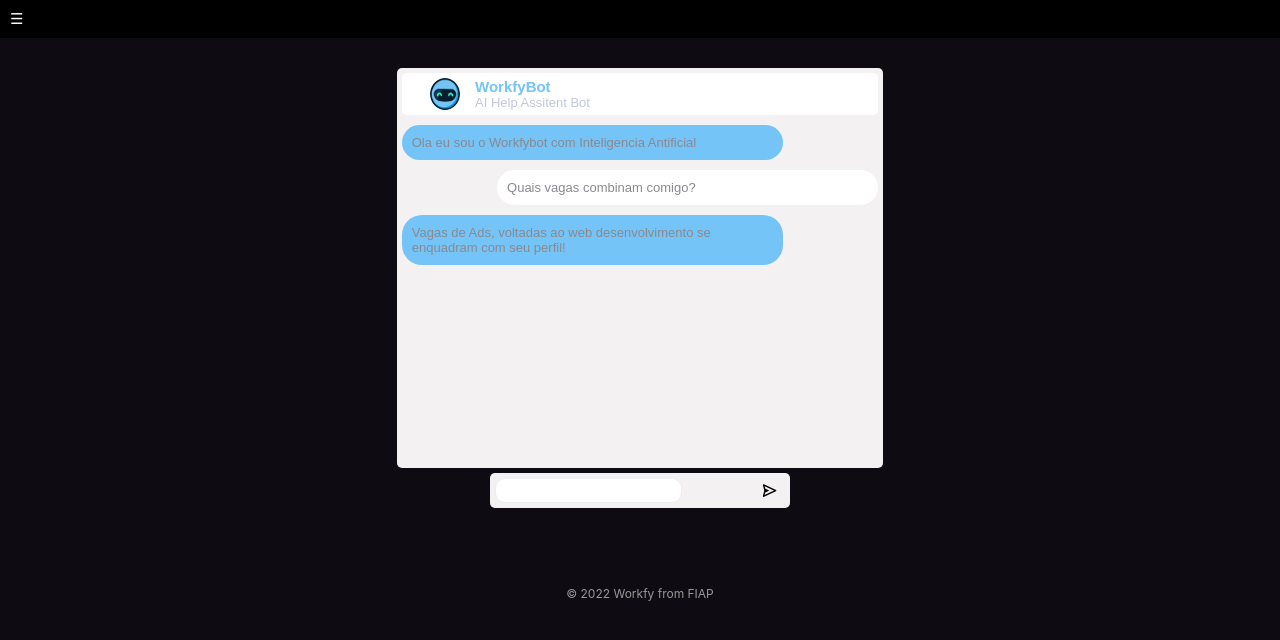
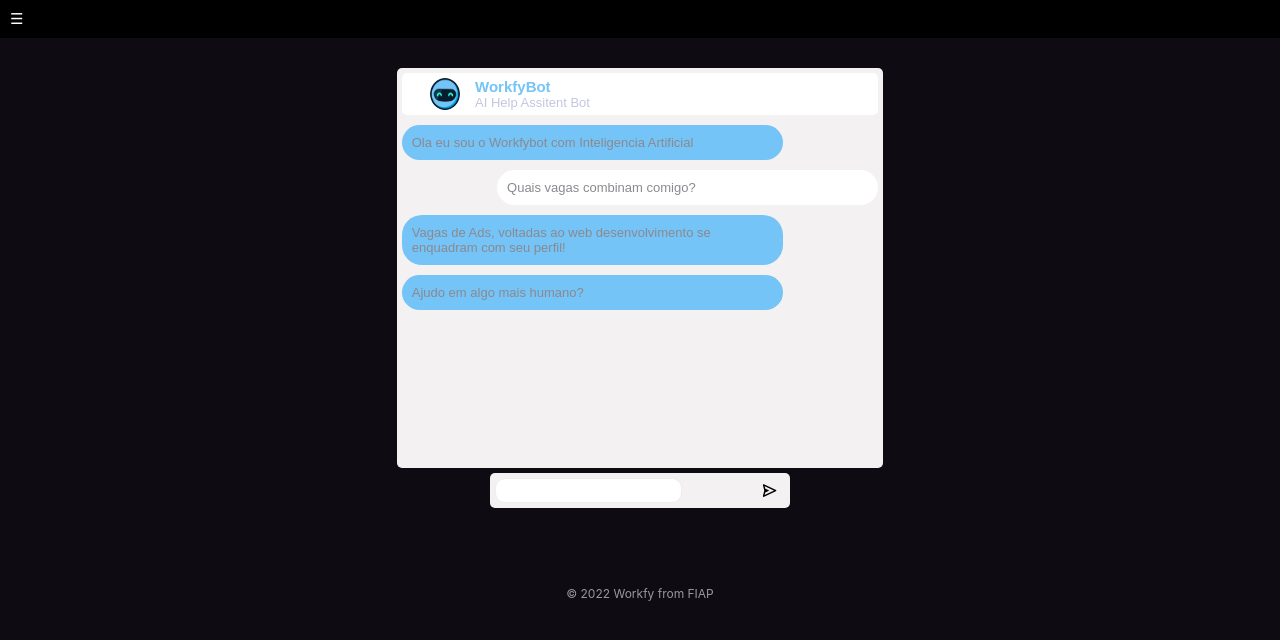
Before and after one commit to febrenos/workfy, a plain HTML site: page chatBot.html in a window 1280 px wide. Drawn offline with nearby package versions, Linux system fonts and the light colour scheme; a script that the page names is missing.

Commit message:
Update chatBot.html

```diff
--- a/chatBot.html
+++ b/chatBot.html
@@ -79,13 +79,16 @@
                 </div>
             </div>
             <div class="message">
-                <p>Ola eu sou o Workfybot com Inteligencia Antificial</p>
+                <p>Ola eu sou o Workfybot com Inteligencia Artificial</p>
             </div>
             <div class="messageUser">
                 <p>Quais vagas combinam comigo?</p>
             </div>
             <div class="message">
                 <p>Vagas de Ads, voltadas ao web desenvolvimento se enquadram com seu perfil!</p>
+            </div>
+            <div class="message">
+                <p>Ajudo em algo mais humano?</p>
             </div>
         </div>
         <div class="sendMessage">
```
